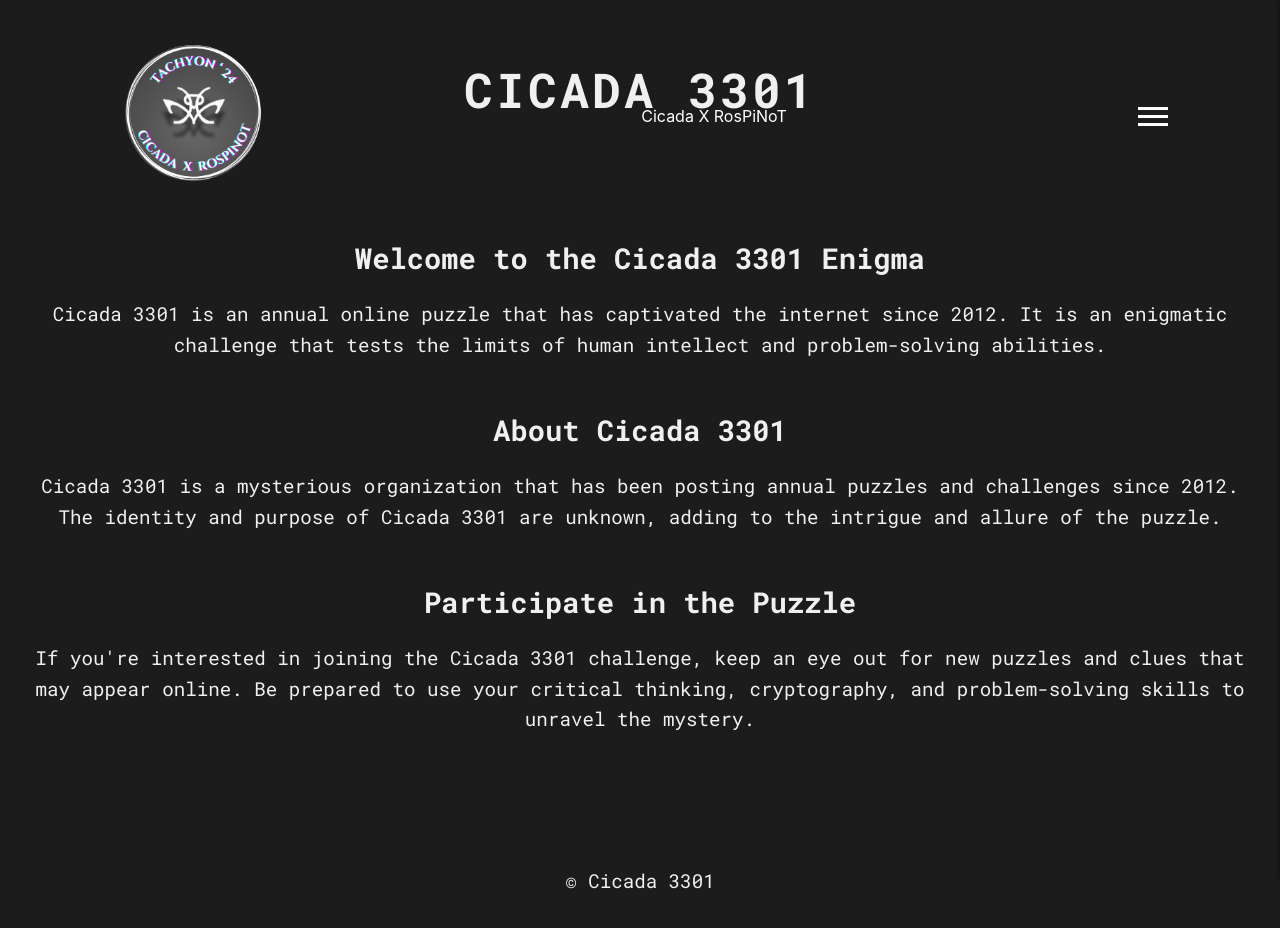
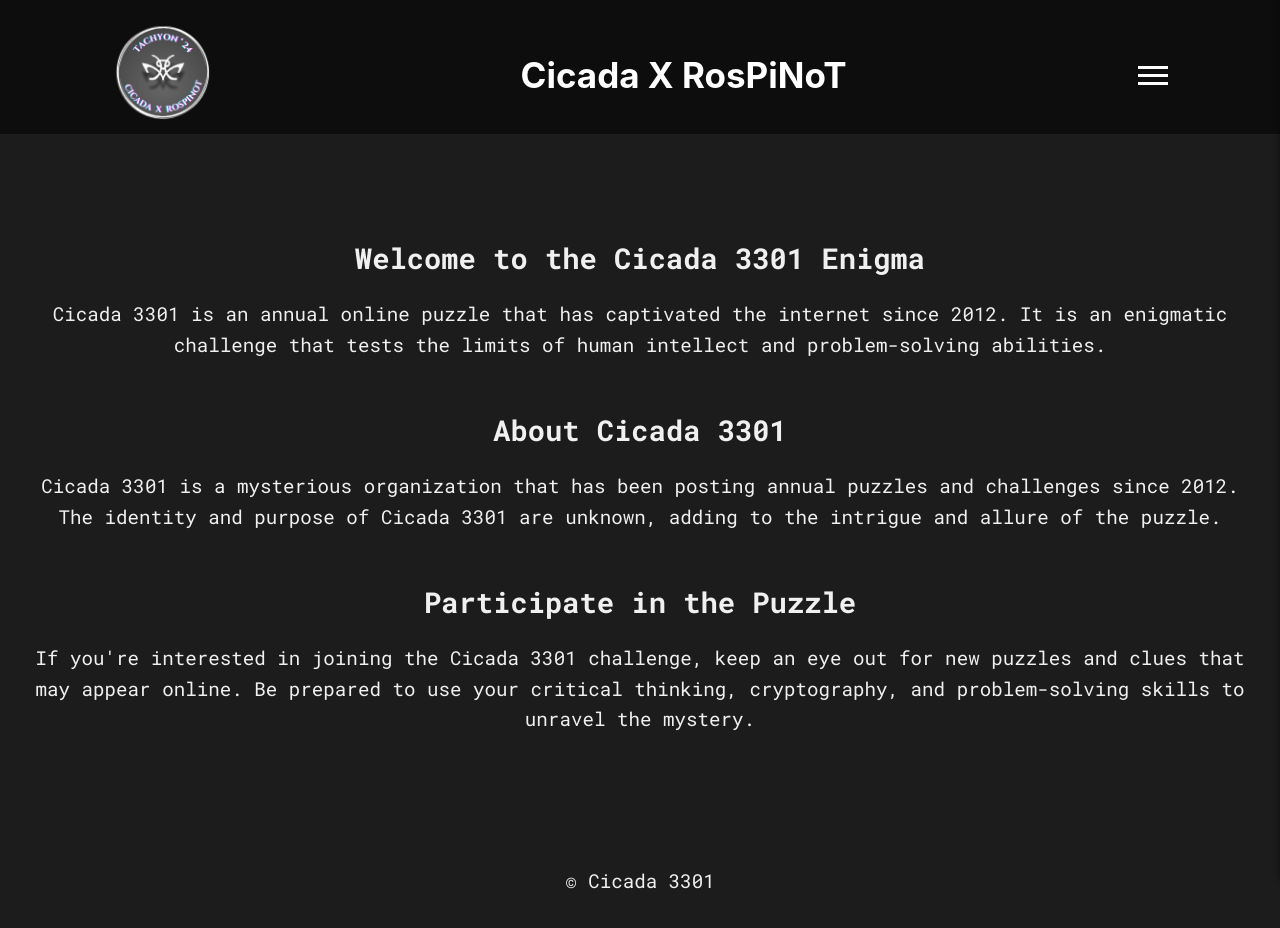
Before and after one commit to shaktawatpritam2002/cicada, a React (Vite) app in the folder frontend1/: page / in a window 1280 px wide. Shown: the top 928 px of the page. Built offline with nearby package versions, Linux system fonts and the light colour scheme.

Commit message:
UPdated header

```diff
--- a/frontend1/src/Components/Header.css
+++ b/frontend1/src/Components/Header.css
@@ -1,4 +1,5 @@
 .header {
+  height: 134px;
   position: absolute;
   width: 100%;
   top: 0;
@@ -10,6 +11,7 @@
   color: white;
   z-index: 1000;
   box-sizing: border-box;
+  background-color: #0d0d0e;
   /* box-shadow: 0 2px 4px rgba(0, 0, 0, 0.2); */
   /* backdrop-filter: blur(2px); */
 }
@@ -21,15 +23,20 @@
 }
 
 .logo img {
+  width: 133px;
 <<<<<<< Updated upstream
-  width: 200px;
+
 =======
-  width: 89px;
+
 >>>>>>> Stashed changes
   cursor: pointer;
   transition: transform 0.3s ease-in-out;
   transform: scale(0.7);
   margin-left: 8vh;
+}
+.middle{
+  font-size: 35px;
+  font-weight: bold;
 }
 
 /* Fire Animation */
--- a/frontend1/src/Pages/PuzzleJourney.css
+++ b/frontend1/src/Pages/PuzzleJourney.css
@@ -1,6 +1,6 @@
 .puzzle-journey {
   min-height: 100vh;
-  background-color: #1a1f2e;
+  background-color: #2a2828;
   padding: 2rem;
   color: white;
 }
```
